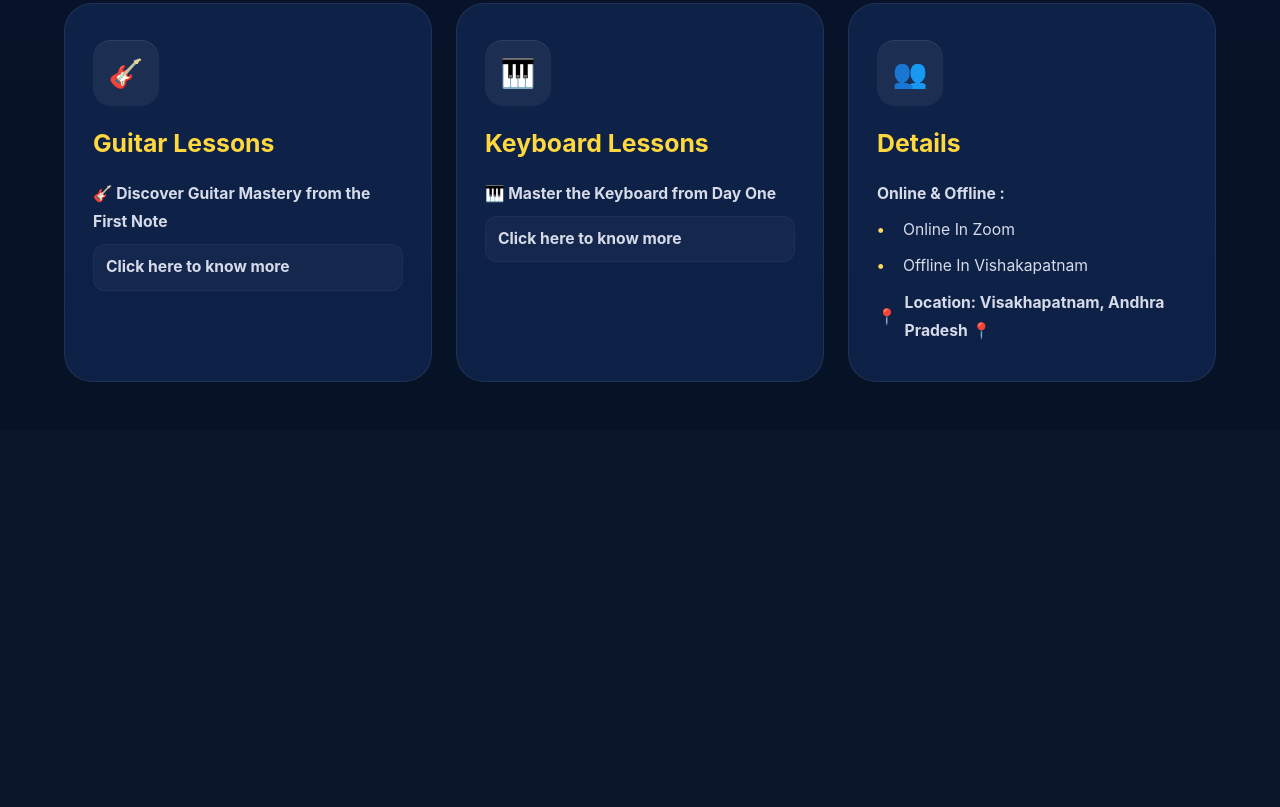
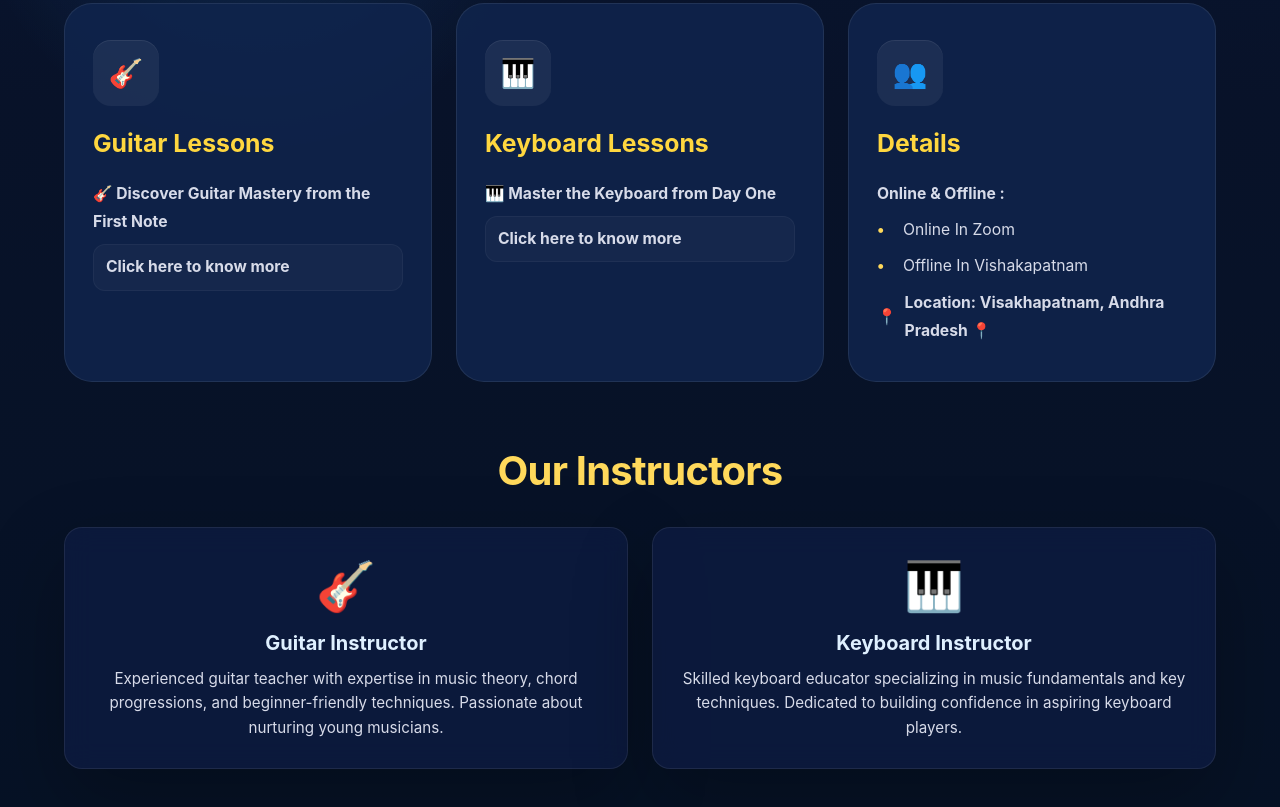
Before and after one commit to Earlarpan/musicals, a plain HTML site: page index.html in a window 1280 px wide. Shown: the part 817-1624 px from the top of the page. Before the commit the page ends 1247 px from the top, so only its background shows below. Drawn offline with Linux system fonts and the light colour scheme.

Commit message:
Add instructors section with 2 columns

```diff
--- a/index.html
+++ b/index.html
@@ -96,6 +96,22 @@
 
           </div>
         </article>
+      </section>
+
+      <section id="instructors" class="instructors-section">
+        <h2>Our Instructors</h2>
+        <div class="instructors-grid">
+          <article class="instructor-card">
+            <div class="instructor-avatar">🎸</div>
+            <h3>Guitar Instructor</h3>
+            <p class="instructor-desc">Experienced guitar teacher with expertise in music theory, chord progressions, and beginner-friendly techniques. Passionate about nurturing young musicians.</p>
+          </article>
+          <article class="instructor-card">
+            <div class="instructor-avatar">🎹</div>
+            <h3>Keyboard Instructor</h3>
+            <p class="instructor-desc">Skilled keyboard educator specializing in music fundamentals and key techniques. Dedicated to building confidence in aspiring keyboard players.</p>
+          </article>
+        </div>
       </section>
     </div>
     <script>
--- a/styles.css
+++ b/styles.css
@@ -525,3 +525,60 @@ body {
   font-size: 20px;
   cursor: pointer;
 }
+
+/* Instructors section */
+.instructors-section {
+  max-width: 1200px;
+  margin: 64px auto;
+  padding: 0 24px;
+}
+
+.instructors-section h2 {
+  margin: 0 0 32px;
+  font-size: 2.5rem;
+  text-align: center;
+  color: #ffd95b;
+  letter-spacing: -0.02em;
+}
+
+.instructors-grid {
+  display: grid;
+  grid-template-columns: repeat(auto-fit, minmax(300px, 1fr));
+  gap: 24px;
+}
+
+.instructor-card {
+  padding: 28px 24px;
+  background: rgba(14, 29, 69, 0.72);
+  border: 1px solid rgba(255, 255, 255, 0.08);
+  border-radius: 18px;
+  box-shadow: 0 32px 80px rgba(0, 0, 0, 0.25);
+  backdrop-filter: blur(14px);
+  text-align: center;
+  transition: transform 0.3s ease, box-shadow 0.3s ease;
+}
+
+.instructor-card:hover {
+  transform: translateY(-8px);
+  box-shadow: 0 48px 100px rgba(0, 0, 0, 0.35);
+}
+
+.instructor-avatar {
+  font-size: 48px;
+  margin-bottom: 16px;
+  display: block;
+}
+
+.instructor-card h3 {
+  margin: 0 0 12px;
+  font-size: 1.25rem;
+  color: #dff0ff;
+  font-weight: 700;
+}
+
+.instructor-desc {
+  margin: 0;
+  color: #d7dbe9;
+  line-height: 1.6;
+  font-size: 0.95rem;
+}
```
